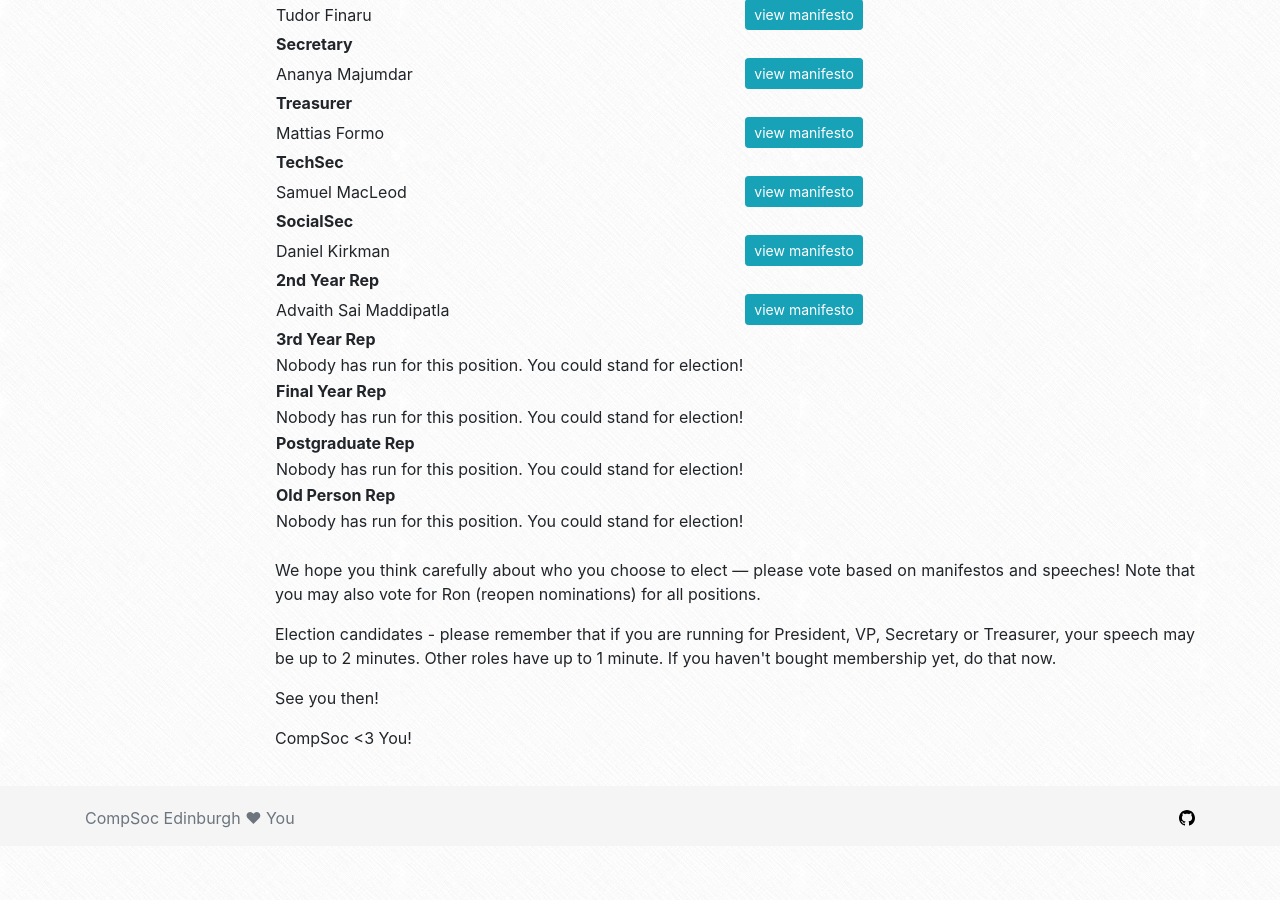
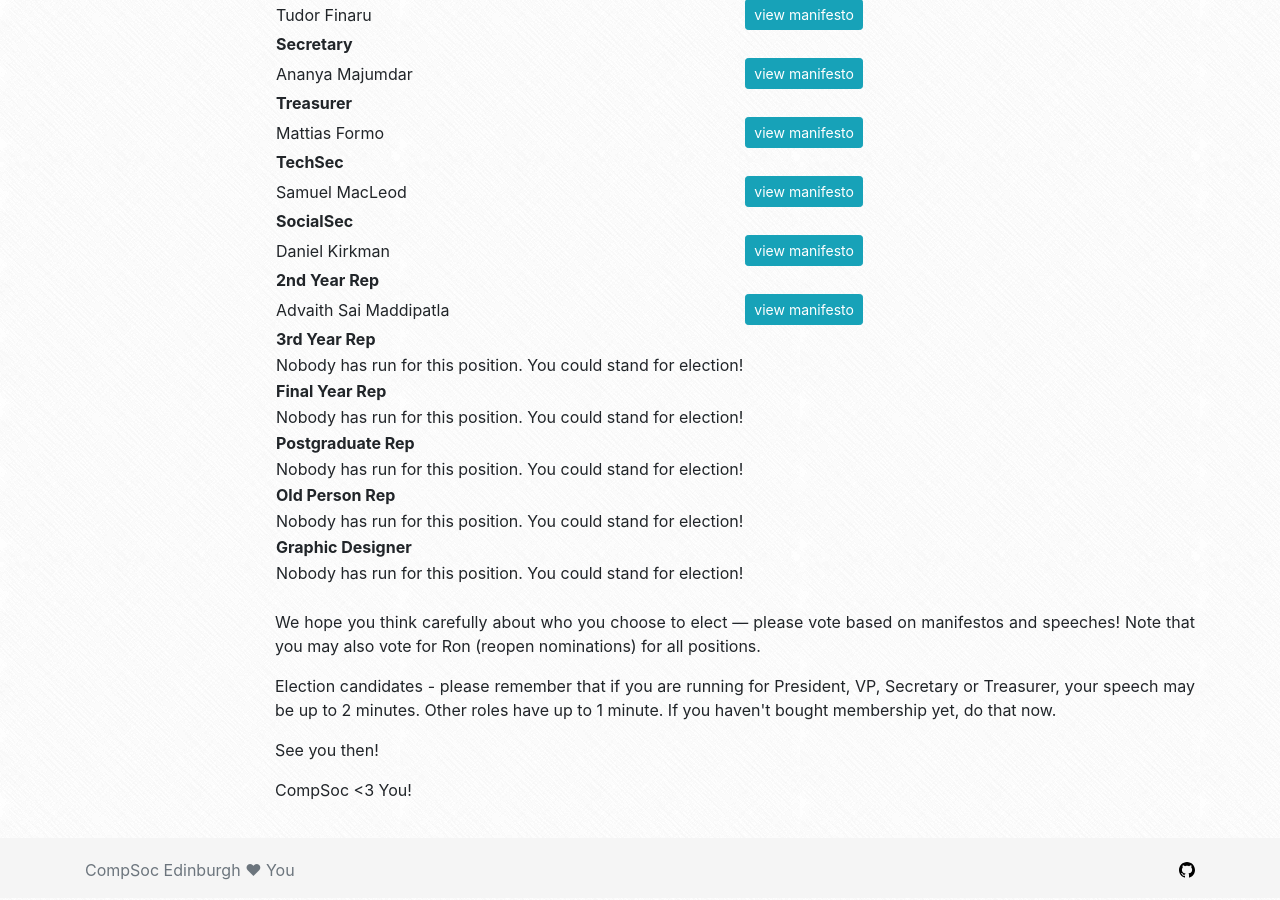
Before and after one commit to compsoc-edinburgh/website, a Jekyll site: the page built from _posts/2020-03-07-march-agm-manifestos.html, in a window 1280 px wide and 900 px high, scrolled down 638 px. Built offline with Jekyll 4.4.1, drawn with Linux system fonts in a browser that asks for light colours; nearby versions of some CDN libraries; before the commit the page ends 1486 px from its top, so only the background shows below that.

Commit message:
Add graphic designer

```diff
--- a/_posts/2020-03-07-march-agm-manifestos.html
+++ b/_posts/2020-03-07-march-agm-manifestos.html
@@ -42,6 +42,9 @@ roles:
     - title: Old Person Rep
       people:
         - name: Nobody has run for this position. You could stand for election!
+    - title: Graphic Designer
+      people:
+        - name: Nobody has run for this position. You could stand for election!
 ---
 
 <p>On Wednesday at 6pm we have our monthly Student Tech Meetup as well as our Annual General Meeting.
```
Also changed, not shown: _posts/2020-02-12-march-agm.md (+1 -1 lines).
